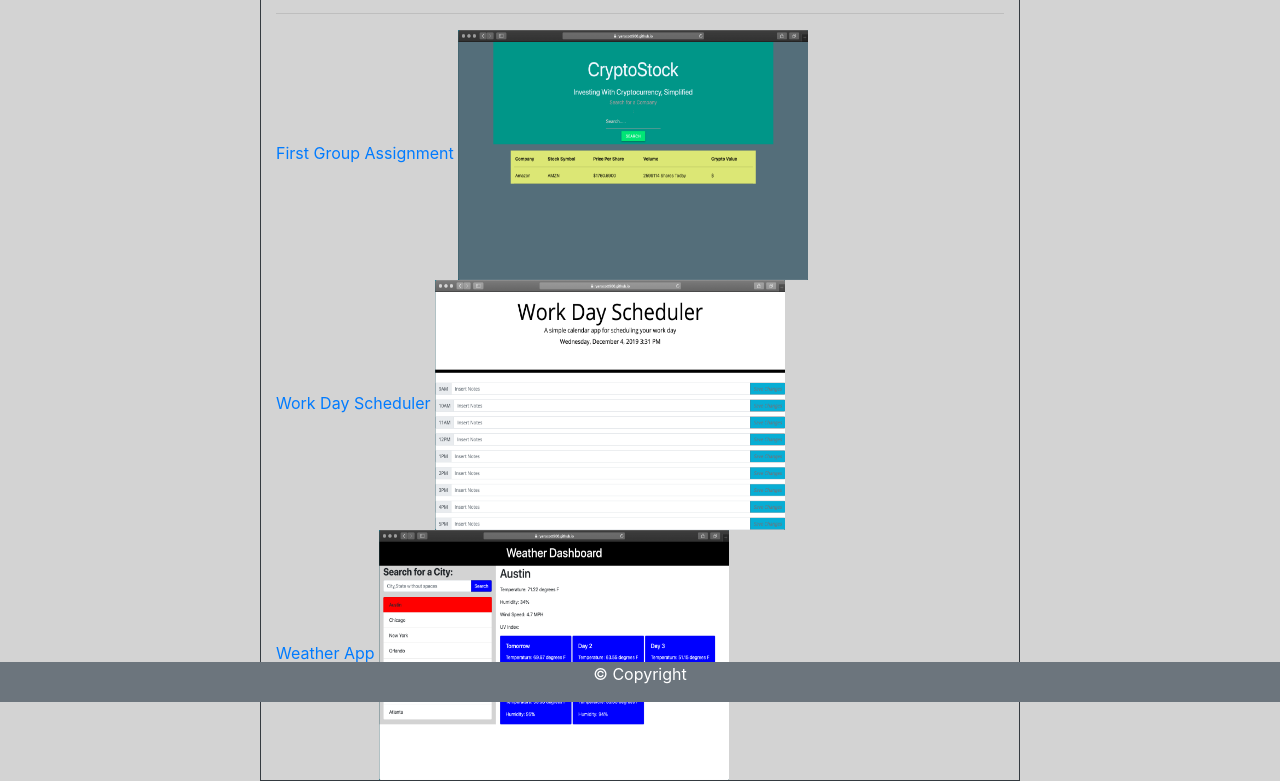
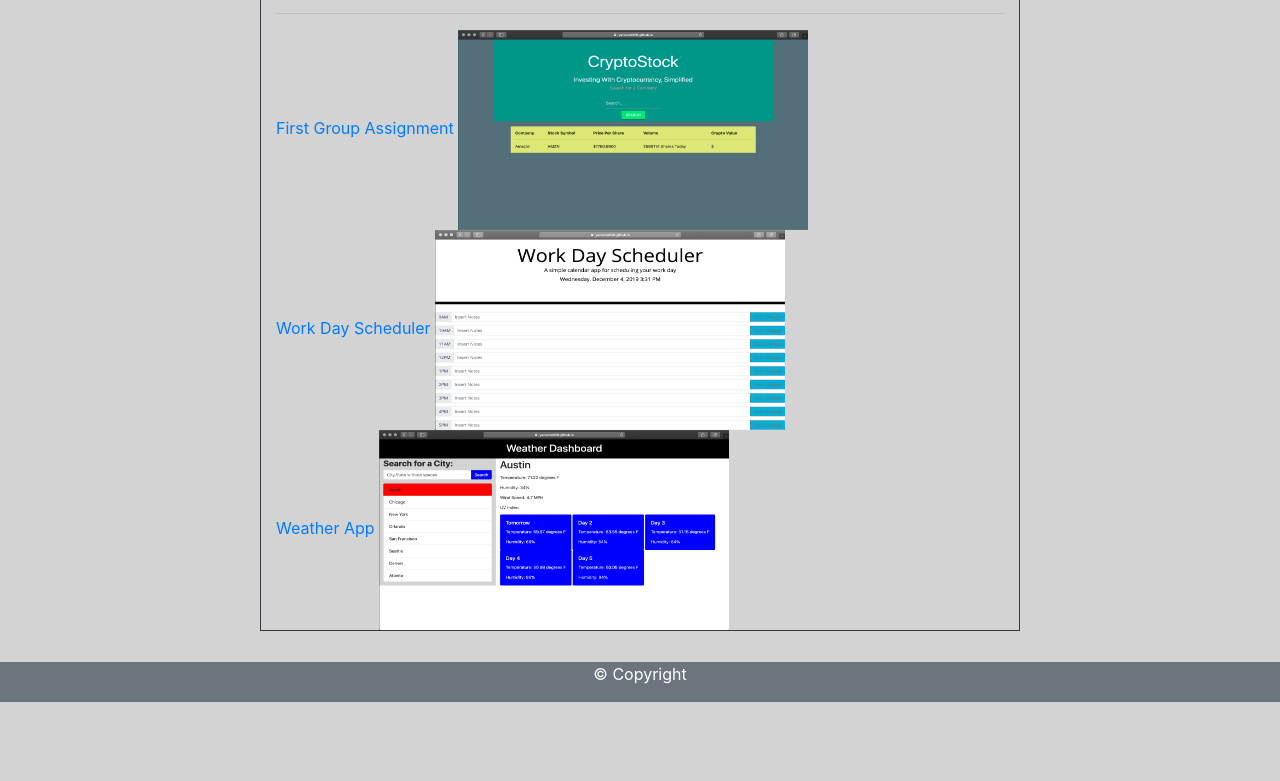
Before and after one commit to ryanscott906/Homework-2-Bootstrap, a plain HTML site: page portfolio.html in a window 1280 px wide. Shown: the part 98-879 px from the top of the page. After the commit the page ends 800 px from the top, so only its background shows below. Drawn offline with nearby package versions, Linux system fonts and the light colour scheme.

Commit message:
Update portfolio.html

```diff
--- a/portfolio.html
+++ b/portfolio.html
@@ -43,11 +43,11 @@
                     <h2 style="color:blue">Projects</h2>
                     <hr>
                     <a href="https://ryanscott906.github.io/Group-Project-1/" >First Group Assignment</a>
-                    <img src="assets/images/cryptoStock.png" height="250" width="350" alt="CryptoStock"><br>
+                    <img src="assets/images/cryptoStock.png" height="200" width="350" alt="CryptoStock"><br>
                     <a href="https://ryanscott906.github.io/Homework-5-Calendar/" >Work Day Scheduler</a>
-                    <img src="assets/images/scheduler.png" height="250" width="350" alt="Workday Scheduler"><br>
+                    <img src="assets/images/scheduler.png" height="200" width="350" alt="Workday Scheduler"><br>
                     <a href="https://ryanscott906.github.io/Homework-6-Weather/" >Weather App</a>
-                    <img src="assets/images/weather.png" height="250" width="350" alt="Weather App">
+                    <img src="assets/images/weather.png" height="200" width="350" alt="Weather App">
                 </div>
                 <div class="col-2">
                 </div>
```
